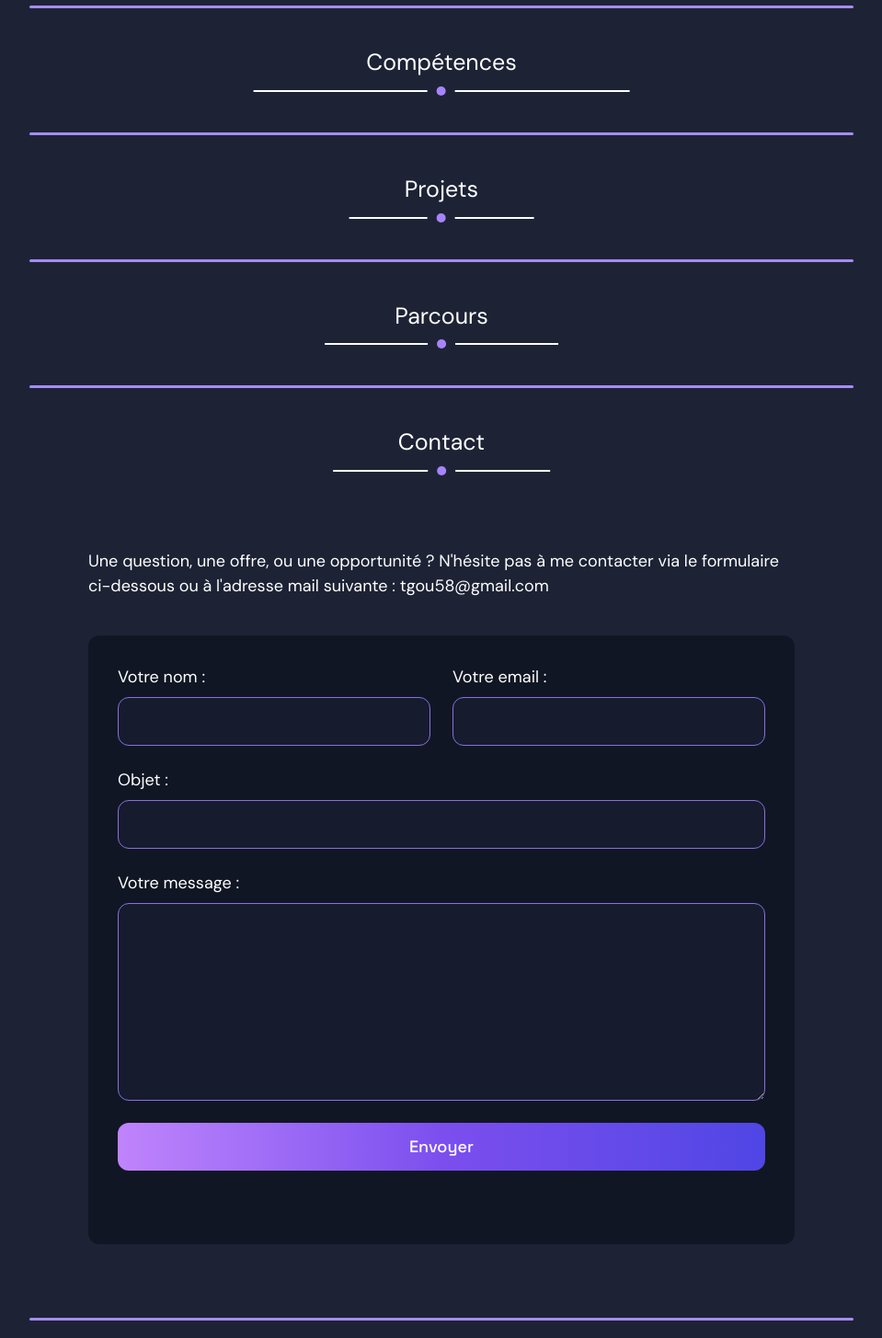
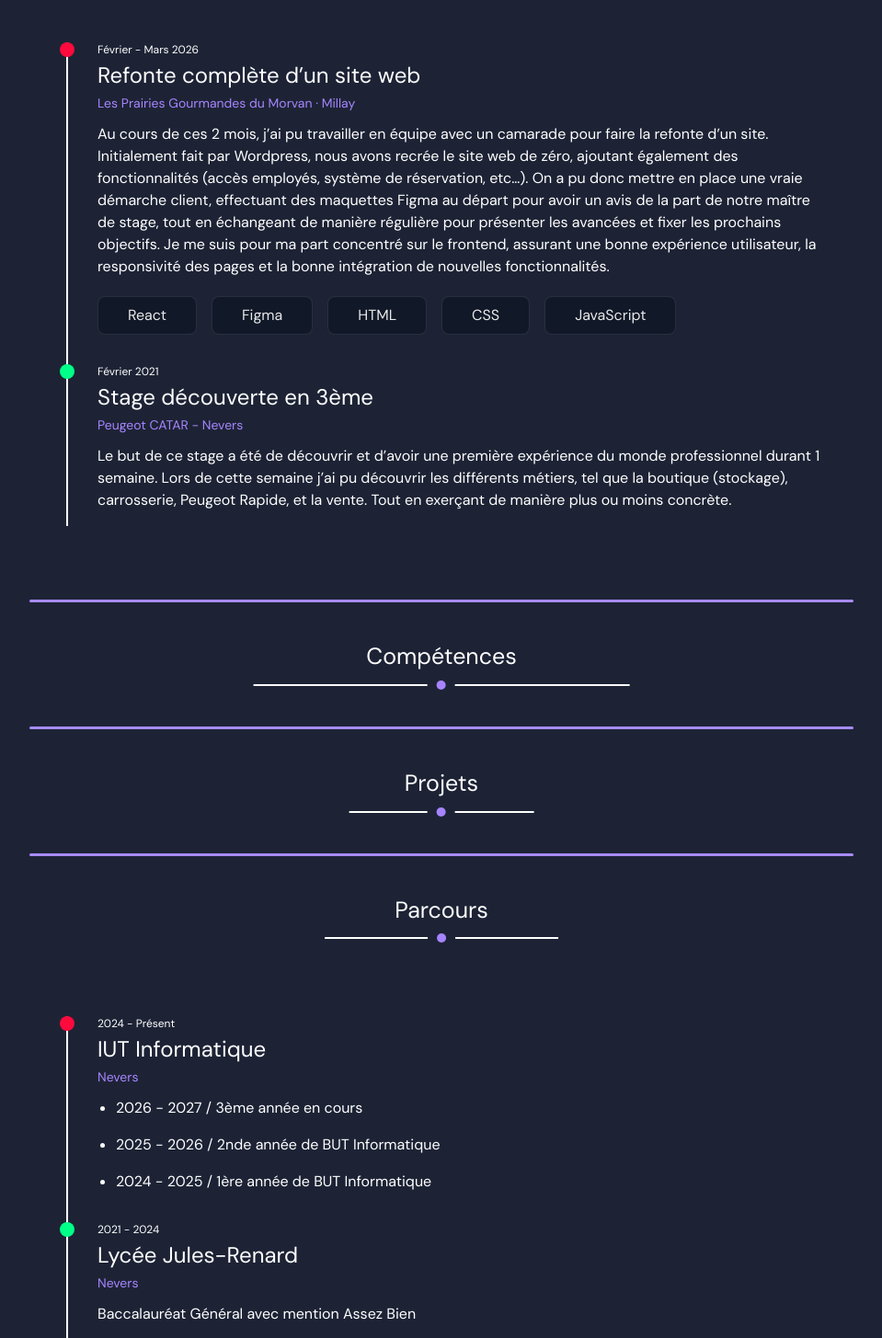
Before and after one commit to Synix2z/GJ-Theo-Portfolio, a Next.js app: page / in a window 1280 px wide. Shown: the part 1160-2615 px from the top of the page at 92% size, without its empty margins (160-1119 px from the left). Built offline with nearby package versions, Linux system fonts and the light colour scheme.

Commit message:
Fix & Add section Career and Experience

```diff
--- a/app/api/contact/route.ts
+++ b/app/api/contact/route.ts
@@ -1,4 +1,3 @@
-// app/api/contact/route.ts
 import { NextResponse } from "next/server";
 import { Resend } from "resend";
 
--- a/components/button.tsx
+++ b/components/button.tsx
@@ -38,6 +38,9 @@ export default function Button({
         rounded-xl px-8 py-3
         font-button font-medium
         text-sm min-[700px]:text-base lg:text-lg
+        transition-transform duration-200 ease-out
+        hover:scale-105 active:scale-95
+        disabled:hover:scale-100 disabled:active:scale-100
         ${variants[variant]}
       `}
     >
--- /dev/null
+++ b/components/tag.tsx
@@ -0,0 +1,37 @@
+"use client";
+
+import { useState } from "react";
+
+type TagProps = {
+  label: string;
+};
+
+export default function Tag({ label }: TagProps) {
+  const [active, setActive] = useState(false);
+
+  const release = () => setTimeout(() => setActive(false), 300);
+
+  return (
+    <span
+      onTouchStart={() => setActive(true)}
+      onTouchEnd={release}
+      onTouchCancel={release}
+      className={`
+        inline-flex items-center justify-center
+        rounded-lg border px-8 py-2
+        text-sm min-[700px]:text-base
+        cursor-default select-none
+        transition-all duration-200 ease-out
+        hover:scale-105
+        hover:border-violet-500/60 hover:bg-violet-500/20 hover:text-white
+        ${
+          active
+            ? "scale-105 border-violet-500/60 bg-violet-500/20 text-white"
+            : "border-white/10 bg-[#111827] text-white/90"
+        }
+      `}
+    >
+      {label}
+    </span>
+  );
+}
--- a/sections-main-page/career.tsx
+++ b/sections-main-page/career.tsx
@@ -1,12 +1,79 @@
-import Image from "next/image";
-
 import Title from "@/components/title";
 import Separator from "@/components/separator";
+
+type CareerItem = {
+    date: string;
+    title: string;
+    location: string;
+    bullets?: string[];
+    paragraphs?: string[];
+};
+
+const career: CareerItem[] = [
+    {
+        date: "2024 - Présent",
+        title: "IUT Informatique",
+        location: "Nevers",
+        bullets: [
+            "2026 - 2027 / 3ème année en cours",
+            "2025 - 2026 / 2nde année de BUT Informatique",
+            "2024 - 2025 / 1ère année de BUT Informatique",
+        ],
+    },
+    {
+        date: "2021 - 2024",
+        title: "Lycée Jules-Renard",
+        location: "Nevers",
+        paragraphs: [
+            "Baccalauréat Général avec mention Assez Bien",
+            "Spécialités : Mathématiques (1ère), Physique-Chimie (2ème), Science de l’Ingénieur (3ème)",
+        ],
+    },
+];
 
 export default function Career() {
     return (
         <section>
-            <Title text="Parcours" id="career-title" />
+            <div className="px-8 min-[700px]:px-20 lg:px-40 xl:px-56">
+                <Title text="Parcours" id="career-title" />
+
+                <div className="mx-auto my-20 w-full max-w-4xl">
+                    <div className="relative ml-2 border-l-2 border-white">
+                        {career.map((item, i) => (
+                            <div key={i} className="relative pl-8 pb-8 last:pb-4">
+                                <span
+                                    className={`absolute -left-[9px] top-0 h-4 w-4 rounded-full ${
+                                        i === 0 ? "bg-[#ff0a3c]" : "bg-[#00ff88]"
+                                    }`}
+                                />
+
+                                <p className="text-xs text-white">{item.date}</p>
+                                <h3 className="mt-1 text-xl min-[700px]:text-2xl text-white">
+                                    {item.title}
+                                </h3>
+                                <p className="mt-1 text-sm text-violet-400">{item.location}</p>
+
+                                {item.bullets && (
+                                    <ul className="mt-3 list-disc space-y-4 pl-5 text-sm min-[700px]:text-base text-white">
+                                        {item.bullets.map((b, j) => (
+                                            <li key={j}>{b}</li>
+                                        ))}
+                                    </ul>
+                                )}
+
+                                {item.paragraphs?.map((p, j) => (
+                                    <p
+                                        key={j}
+                                        className="mt-3 text-sm min-[700px]:text-base text-white"
+                                    >
+                                        {p}
+                                    </p>
+                                ))}
+                            </div>
+                        ))}
+                    </div>
+                </div>
+            </div>
 
             <Separator />
         </section>
--- a/sections-main-page/contact.tsx
+++ b/sections-main-page/contact.tsx
@@ -104,8 +104,6 @@ export default function Contact() {
           </form>
         </div>
       </div>
-
-      <Separator />
     </section>
   );
 }
--- a/sections-main-page/experience.tsx
+++ b/sections-main-page/experience.tsx
@@ -1,12 +1,70 @@
-import Image from "next/image";
-
 import Title from "@/components/title";
 import Separator from "@/components/separator";
+import Tag from "@/components/tag";
+
+type ExperienceItem = {
+    date: string;
+    title: string;
+    company: string;
+    description: string;
+    tags?: string[];
+};
+
+const experiences: ExperienceItem[] = [
+    {
+        date: "Février - Mars 2026",
+        title: "Refonte complète d’un site web",
+        company: "Les Prairies Gourmandes du Morvan · Millay",
+        description:
+            "Au cours de ces 2 mois, j’ai pu travailler en équipe avec un camarade pour faire la refonte d’un site. Initialement fait par Wordpress, nous avons recrée le site web de zéro, ajoutant également des fonctionnalités (accès employés, système de réservation, etc…). On a pu donc mettre en place une vraie démarche client, effectuant des maquettes Figma au départ pour avoir un avis de la part de notre maître de stage, tout en échangeant de manière régulière pour présenter les avancées et fixer les prochains objectifs. Je me suis pour ma part concentré sur le frontend, assurant une bonne expérience utilisateur, la responsivité des pages et la bonne intégration de nouvelles fonctionnalités.",
+        tags: ["React", "Figma", "HTML", "CSS", "JavaScript"],
+    },
+    {
+        date: "Février 2021",
+        title: "Stage découverte en 3ème",
+        company: "Peugeot CATAR - Nevers",
+        description:
+            "Le but de ce stage a été de découvrir et d’avoir une première expérience du monde professionnel durant 1 semaine. Lors de cette semaine j’ai pu découvrir les différents métiers, tel que la boutique (stockage), carrosserie, Peugeot Rapide, et la vente. Tout en exerçant de manière plus ou moins concrète.",
+    },
+];
 
 export default function Experience() {
     return (
         <section>
-            <Title text="Expérience" id="experience-title" />
+            <div className="px-8 min-[700px]:px-20 lg:px-40 xl:px-56">
+                <Title text="Expérience" id="experience-title" />
+
+                <div className="mx-auto my-20 w-full max-w-4xl">
+                    <div className="relative ml-2 border-l-2 border-white">
+                        {experiences.map((item, i) => (
+                            <div key={i} className="relative pl-8 pb-8 last:pb-4">
+                                <span
+                                    className={`absolute -left-[9px] top-0 h-4 w-4 rounded-full ${
+                                        i === 0 ? "bg-[#ff0a3c]" : "bg-[#00ff88]"
+                                    }`}
+                                />
+
+                                <p className="text-xs text-white">{item.date}</p>
+                                <h3 className="mt-1 text-xl min-[700px]:text-2xl text-white">
+                                    {item.title}
+                                </h3>
+                                <p className="mt-1 text-sm text-violet-400">{item.company}</p>
+                                <p className="mt-3 text-sm min-[700px]:text-base text-white">
+                                    {item.description}
+                                </p>
+
+                                {item.tags && (
+                                    <div className="mt-5 flex flex-wrap gap-4">
+                                        {item.tags.map((tag) => (
+                                            <Tag key={tag} label={tag} />
+                                        ))}
+                                    </div>
+                                )}
+                            </div>
+                        ))}
+                    </div>
+                </div>
+            </div>
 
             <Separator />
         </section>
--- a/sections-main-page/hero.tsx
+++ b/sections-main-page/hero.tsx
@@ -15,7 +15,7 @@ export default function Hero() {
             Étudiant en BUT Informatique - IUT de Nevers
           </h2>
           <p className="mt-2 max-w-xl font-body text-body text-white">
-            Aujourd&apos;hui en 2ème année de BUT Informatique, je développe des
+            Aujourd&apos;hui en 3ème année de BUT Informatique, je développe des
             applications web full-stack.
           </p>
 
```
